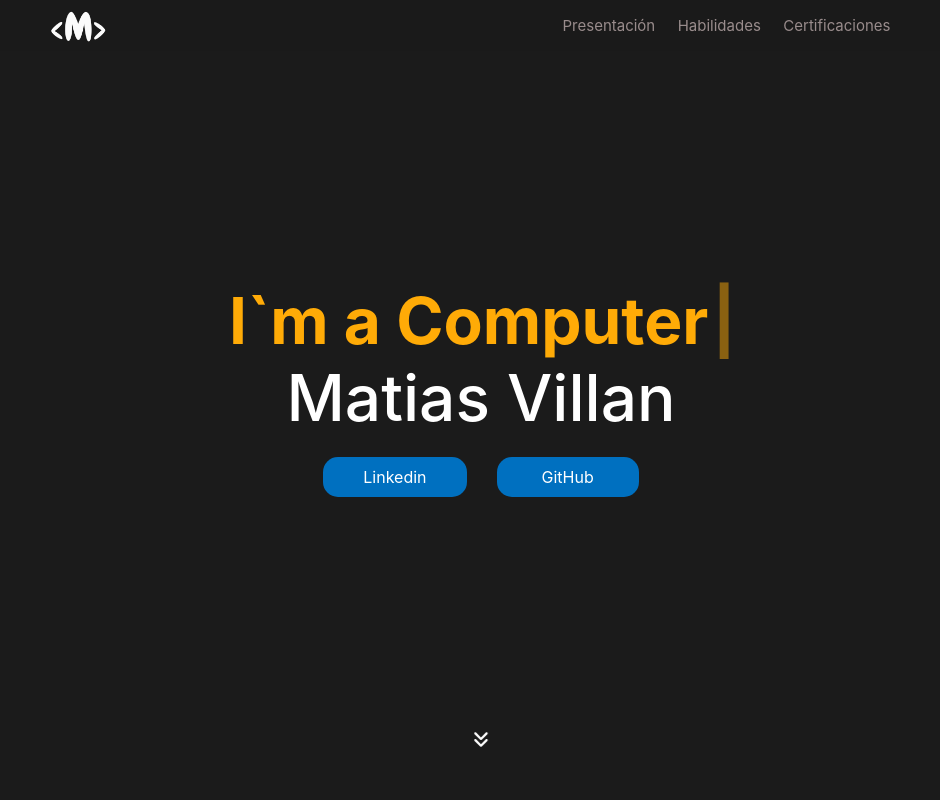
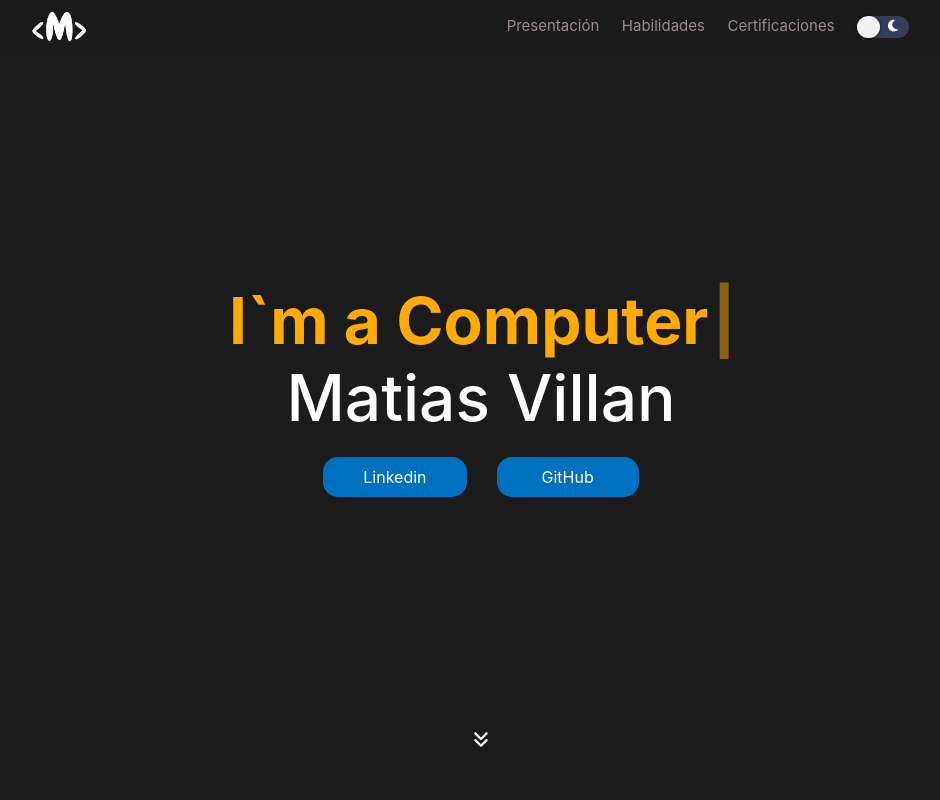
Before and after one commit to MatiasKV0/Prototipo, a React (Vite) app: page / in a window 1280 px wide. Shown: the top 800 px of the page, without its empty margins (159-1099 px from the left). Built offline with nearby package versions, Linux system fonts and the light colour scheme.

Commit message:
darkmode

```diff
--- a/src/componentes/navegacion.jsx
+++ b/src/componentes/navegacion.jsx
@@ -1,13 +1,23 @@
-import { useState } from 'react';
+import { useState, useEffect } from 'react';
 import '../estilos/navegacion.css';
 import { FontAwesomeIcon } from '@fortawesome/react-fontawesome';
-import { faBars } from '@fortawesome/free-solid-svg-icons';
+import { faBars, faSun, faMoon } from '@fortawesome/free-solid-svg-icons';
 import Logo from '../imagenes/logo.png';
 
 export default function Navegacion() {
   const [menuOpen, setMenuOpen] = useState(false);
+  const [darkMode, setDarkMode] = useState(false);
 
   const toggleMenu = () => setMenuOpen(!menuOpen);
+  const toggleDarkMode = () => {
+    setDarkMode(!darkMode);
+    document.body.classList.toggle('light-mode', !darkMode);
+    document.body.classList.toggle('dark-mode', darkMode);
+  };
+
+  useEffect(() => {
+    document.body.classList.add('dark-mode');
+  }, []);
 
   return (
     <header className="header">
@@ -15,13 +25,23 @@ export default function Navegacion() {
         <img src={Logo} alt="Logo"/>
       </div>
       <div className="botton" onClick={toggleMenu}>
-        <FontAwesomeIcon icon={faBars} />
+        <FontAwesomeIcon icon={faBars} className='fa-icon'/>
       </div>
       <nav className={`nav ${menuOpen ? 'open' : ''}`}>
         <ul>
           <li><a href="#inicio">Presentación</a></li>
           <li><a href="#habilidades">Habilidades</a></li>
           <li><a href="#certificaciones">Certificaciones</a></li>
+          <li>
+            <button
+              className={`switch ${darkMode ? 'active' : ''}`}
+              id="switch"
+              onClick={toggleDarkMode}
+            >
+              <span><FontAwesomeIcon icon={faSun} /></span>
+              <span><FontAwesomeIcon icon={faMoon} /></span>
+            </button>
+          </li>
         </ul>
       </nav>
     </header>
--- a/src/estilos/app.css
+++ b/src/estilos/app.css
@@ -13,6 +13,104 @@ body {
   padding: 0;
   background-color: #1b1b1b;
   font-family: -apple-system, system-ui, BlinkMacSystemFont, 'Segoe UI', Roboto, Oxygen, Ubuntu, Cantarell, 'Open Sans', 'Helvetica Neue', sans-serif;
+}
+
+.switch{
+  background-color: #343d5b;
+  border-radius: 1000px;
+  border: none;
+  position: relative;
+  cursor: pointer;
+  display: flex;
+  outline: none;
+
+  &::after {
+      content: "";
+      display: block;
+      width: 23px;
+      height: 22px;
+      position: absolute;
+      background: #f1f1f1;
+      top: 0;
+      left: 0;
+      right: unset;
+      border-radius: 100px;
+      transition: .3s ease all;
+      box-shadow: 0 0 2px 2px rgba(0,0,0,.2);
+  }
+  &.active{
+      background: orange;
+      color: black;
+      &::after{
+          right: 0;
+          left: unset;
+      }
+  }
+
+  span {
+      width: 20px;
+      height: 20px;
+      line-height: 20px;
+      display: block;
+      background: none;
+      color: white;
+  }
+}
+
+body.light-mode .Presentacion__Icon .fa-icon, body.light-mode .botton .fa-icon {
+  color: #000000;
+}
+
+body.light-mode, body.light-mode article {
+  background-color: #e6e6e6;
+}
+
+body.light-mode .Presentacion{
+  background-color: #f1f1f1;
+}
+
+body.light-mode header{
+  background-color:#f1f1f1c9 ;
+}
+
+body.light-mode img{
+  filter: invert(90);
+}
+
+body.light-mode img:hover{
+  filter: drop-shadow(0 0 5px rgba(15, 15, 15, 0.5));
+}
+
+body.light-mode h1,
+body.light-mode h2,
+body.light-mode h3,
+body.light-mode a {
+  color: #000000;
+}
+
+body.light-mode a:hover{
+  color: #f1356d;
+}
+
+body.light-mode .habilidades__tipo {
+  background-color: #f1f1f1;
+  color: #333333;
+}
+
+body.light-mode .habilidades__tipo:hover {
+  background-color: #cc002298;
+}
+
+body.light-mode .seccion p {
+  color: #333333;
+}
+
+body.light-mode .certificaciones__curso {
+  background-color: #f1f1f1;
+}
+
+body.light-mode footer a{
+  color: #757575;
 }
 
 h1 {
@@ -51,18 +149,18 @@ article {
 
 @keyframes colorChange {
   0% {
-    color: #FF6347; /* Tomato */
+    color: #FF6347;
   }
   25% {
-    color: #fdea3c; /* Light Salmon */
+    color: #fdea3c;
   }
   50% {
-    color: #FFD700; /* Gold */
+    color: #FFD700;
   }
   75% {
-    color: #ff5416; /* Orange Red */
+    color: #ff5416;
   }
   100% {
-    color: #FF6347; /* Tomato */
+    color: #FF6347;
   }
 }
--- a/src/estilos/contacto.css
+++ b/src/estilos/contacto.css
@@ -13,7 +13,7 @@
   footer h4 {
     padding: 0;
     margin: auto 0;
-    color: rgb(117, 117, 117);
+    color: #757575;
     font-size: 19px;
     font-weight: 400;
   }
--- a/src/estilos/presentacion.css
+++ b/src/estilos/presentacion.css
@@ -70,3 +70,20 @@
     margin: 0;
   }
 }
+
+.toggle-button {
+  position: fixed;
+  top: 20px;
+  right: 20px;
+  background-color: #0070c0;
+  color: white;
+  border: none;
+  padding: 10px 20px;
+  border-radius: 5px;
+  cursor: pointer;
+  transition: background-color 0.3s ease-in-out;
+}
+
+.toggle-button:hover {
+  background-color: #005fa3;
+}
```
